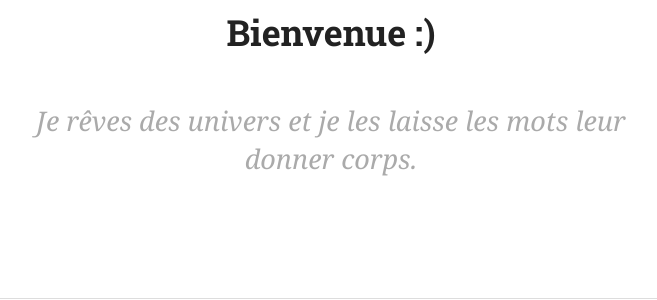
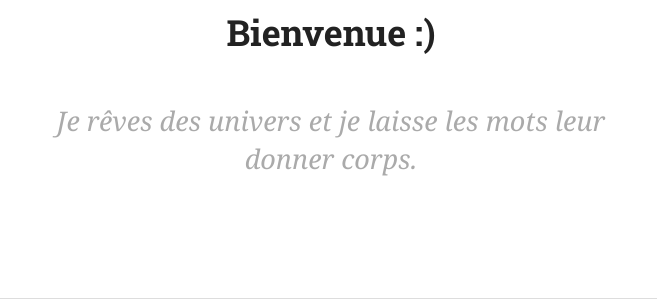
Before and after one commit to georgesbiaux/georgesbiaux.github.io, a Jekyll site: the page built from index.html, in a window 1280 px wide. Shown: the part 526-826 px from the top of the page, without its empty margins (309-966 px from the left). Built offline with Jekyll 4.4.1, drawn with Linux system fonts in a browser that asks for light colours; nearby versions of some CDN libraries.

Commit message:
Fix typo

```diff
--- a/index.html
+++ b/index.html
@@ -6,5 +6,5 @@ title: georgesbiaux.com | Georges Biaux Accueil
 <div id="home">
   <div class="image"><img src="assets/img/georges.png" alt="Georges Biaux" class="img-circle"></div>
   <h1 class="title">Bienvenue :)</h1>
-  <p class="lead">Je rêves des univers et je les laisse les mots leur donner corps.</p>
+  <p class="lead">Je rêves des univers et je laisse les mots leur donner corps.</p>
 </div>
```
